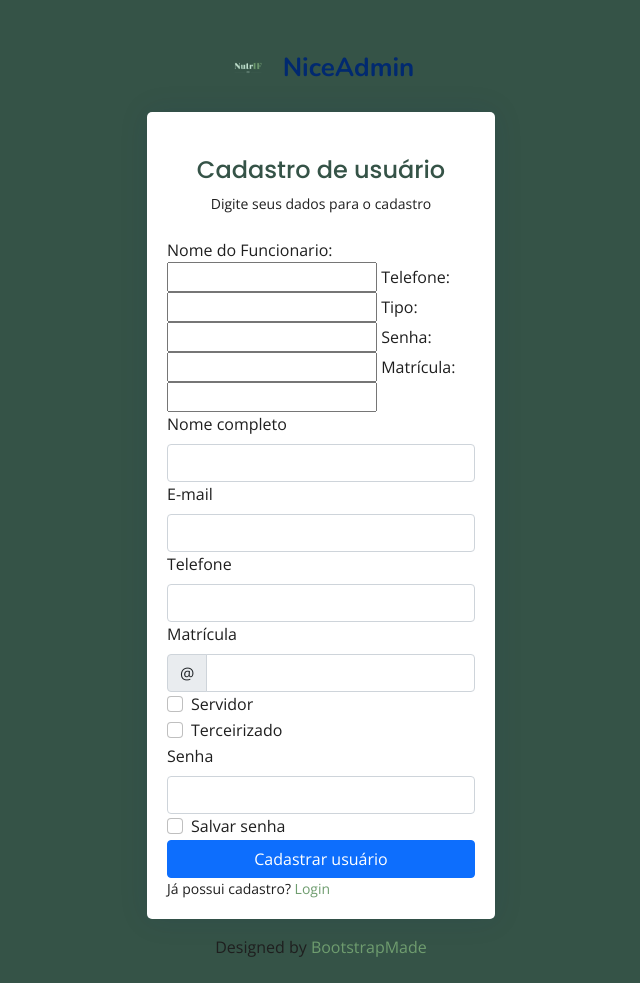
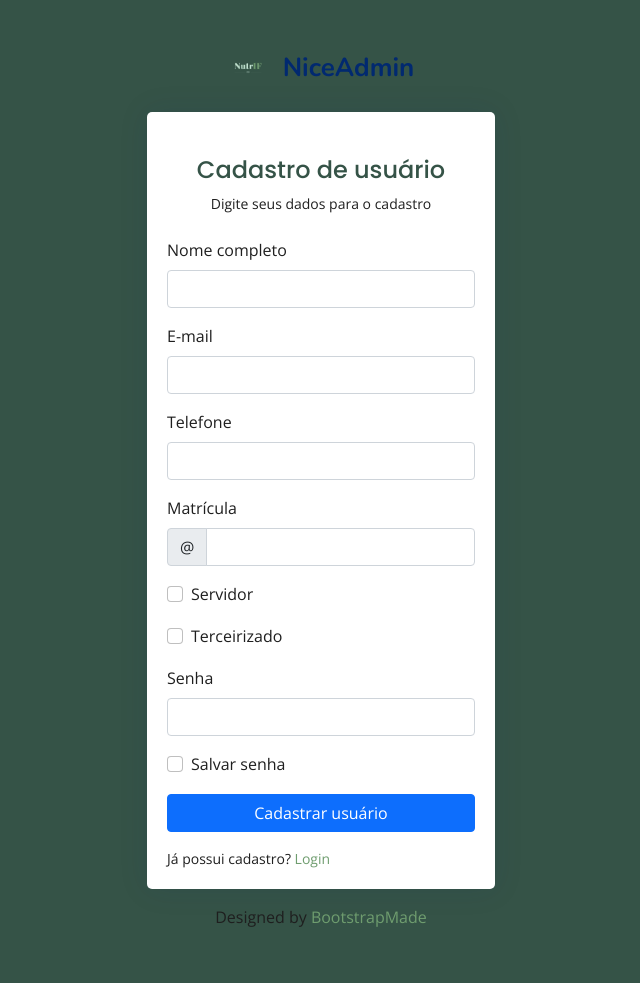
Before and after one commit to JulianaVitoria629/NutrIF, a Django app: page /cadastrar/funcionario/ in a window 1280 px wide. Shown: the whole page, without its empty margins (319-959 px from the left). After the commit the page ends 927 px from the top, so only its background shows below. Run offline with Django 3.2, Linux system fonts and the light colour scheme; some libraries are stand-ins or nearby versions.

Commit message:
Update pages-register-user.html

```diff
--- a/paginas/templates/pages-register-user.html
+++ b/paginas/templates/pages-register-user.html
@@ -65,13 +65,10 @@
                   </div>
 
 
-
-
+                  <form class="row g-3 needs-validation" novalidate>
                     <div class="col-12">
-                  <form action="." method="GET">{% csrf_token %}
-                    {{form}}
                       <label for="nomeCompleto" class="form-label">Nome completo</label>
-                      <input type="text" name="nomeCompleto" class="form-control" id="nomeCompleto" required>
+                      <input type="text" name="name" class="form-control" id="nomeCompleto" required>
                       <div class="invalid-feedback">Por favor, digite seu nome!</div>
                     </div>
 
@@ -83,7 +80,7 @@
 
                     <div class="col-12">
                       <label for="telefone" class="form-label">Telefone</label>
-                      <input type="number" name="telefone" class="form-control" id="telefone" required>
+                      <input type="telefone" name="telefone" class="form-control" id="telefone" required>
                       <div class="invalid-feedback">Por favor, digite seu telefone!</div>
                     </div>
 
```
